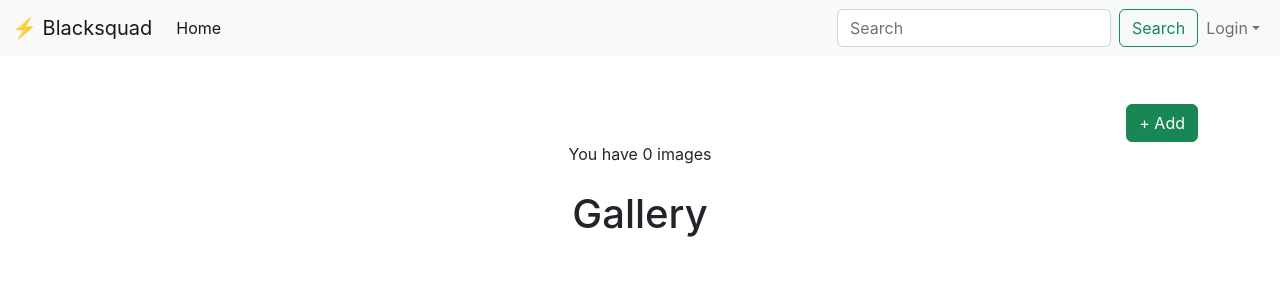
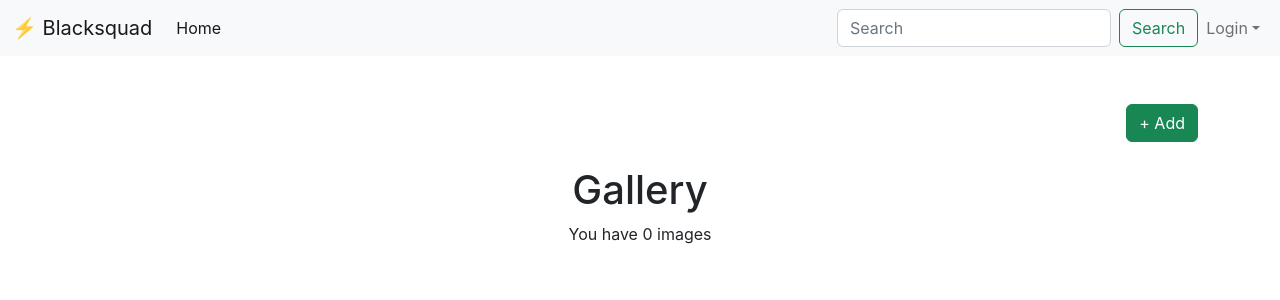
Before and after one commit to nakimera/photo-gallery, a React (Create React App) app: page / in a window 1280 px wide. Shown: the top 300 px of the page. Built offline with nearby package versions, Linux system fonts and the light colour scheme.

Commit message:
memoize count & disble btn

```diff
--- a/src/App.js
+++ b/src/App.js
@@ -38,13 +38,14 @@ function App() {
         </button>
         <div className="clearfix mt-5"></div>
         <UploadForm
+          inputs={inputs}
           isVisible={isCollapsed}
           onChange={handleOnChange}
           onSubmit={handleOnSubmit}
         />
+        <h1 className="mb-2 mt-4">Gallery</h1>
         <p>You have {count} image{count === 1 ? '' : 's'}</p>
-        <h1 className="mb-4 mt-4">Gallery</h1>
-        <div className="row">
+        <div className="row mt-5">
           {items.map((photo, index) => (
             <Card src={photo} key={index} />
           ))}
--- a/src/components/UploadForm.js
+++ b/src/components/UploadForm.js
@@ -1,10 +1,20 @@
-function UploadForm({ isVisible, onChange, onSubmit }) {
+import { useMemo } from "react";
+
+function UploadForm({ inputs, isVisible, onChange, onSubmit }) {
+  const isDisabled = useMemo(() => {
+    return !!Object.values(inputs).some((input) => !input);
+  }, [inputs]);
+
   return (
     isVisible && (
       <>
         <p className="display-6 text-center mb-3">Upload Stock Image</p>
         <div className="mb-5 d-flex align-items-center justify-content-center">
-          <form className="mb-2" style={{ textAlign: "left" }} onSubmit={onSubmit}>
+          <form
+            className="mb-2"
+            style={{ textAlign: "left" }}
+            onSubmit={onSubmit}
+          >
             <div className="mb-3">
               <input
                 type="text"
@@ -16,9 +26,14 @@ function UploadForm({ isVisible, onChange, onSubmit }) {
               />
             </div>
             <div className="mb-3">
-              <input type="file" className="form-control" name="file" onChange={onChange} />
+              <input
+                type="file"
+                className="form-control"
+                name="file"
+                onChange={onChange}
+              />
             </div>
-            <button type="submit" className="btn btn-success float-end">
+            <button type="submit" className="btn btn-success float-end" disabled={isDisabled}>
               Save changes
             </button>
           </form>
```
